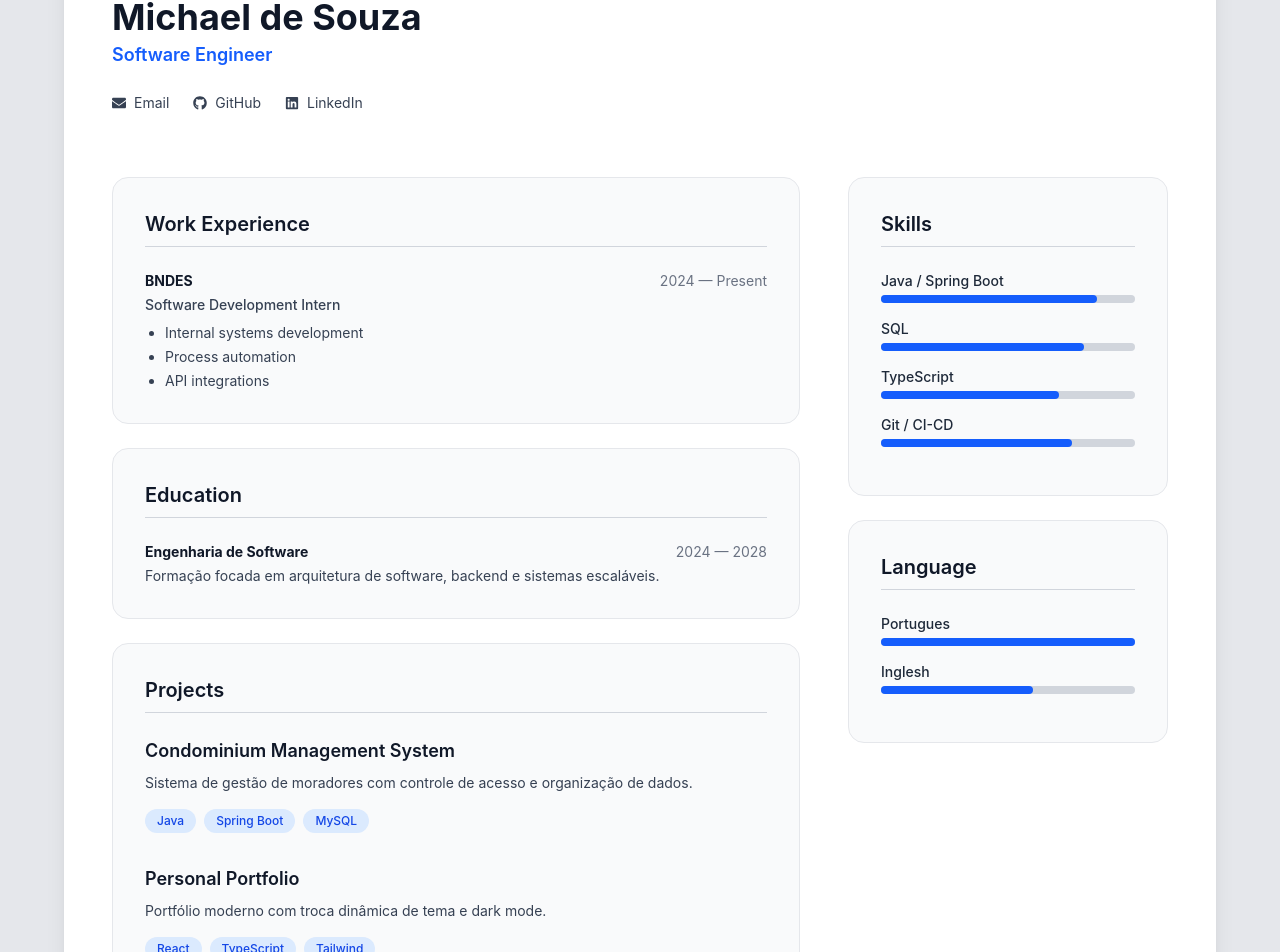
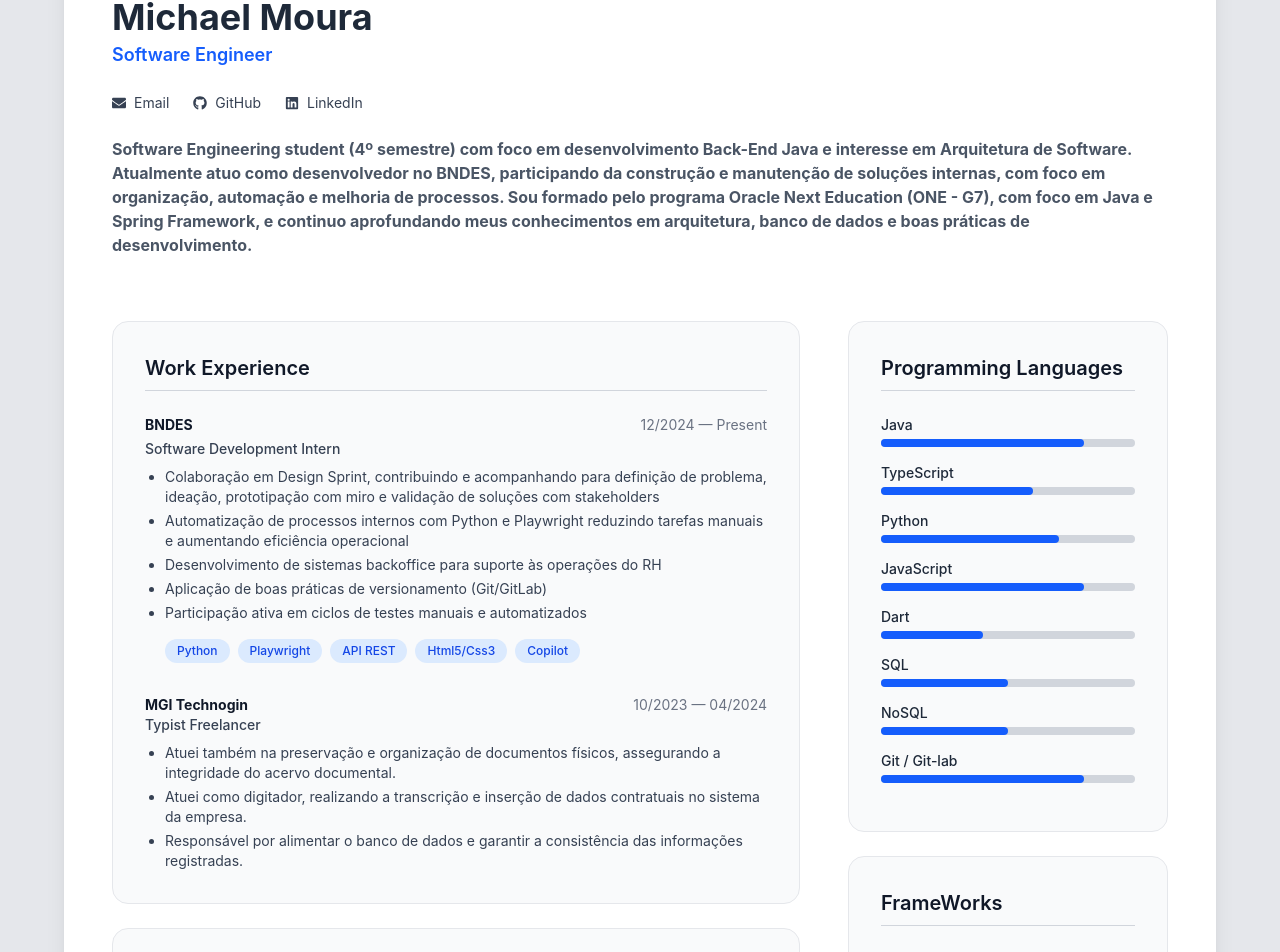
Before and after one commit to Dev-Moura/resume, a React (Vite) app: page / in a window 1280 px wide. Shown: the part 193-1145 px from the top of the page. Built offline with nearby package versions, Linux system fonts and the light colour scheme.

Commit message:
Add more Skills 💄

```diff
--- a/src/App.tsx
+++ b/src/App.tsx
@@ -157,8 +157,8 @@ export default function App() {
 
           {/* Header */}
           <div className="mb-16">
-            <h1 className="text-4xl font-bold text-gray-900 dark:text-white">
-              Michael de Souza
+            <h1 className="text-4xl font-bold text-gray-800 dark:text-white">
+              Michael Moura
             </h1>
 
             <h2 className={`text-lg font-semibold ${colors.primary} mt-1`}>
@@ -166,15 +166,22 @@ export default function App() {
             </h2>
 
             <div className="flex gap-6 mt-6 text-sm text-gray-700 dark:text-gray-300">
-              <a href="#" className="flex items-center gap-2 hover:opacity-70">
+              <a href="malito:michael.moura72@hotmail.com" className="flex items-center gap-2 hover:opacity-70">
                 <FaEnvelope /> Email
               </a>
-              <a href="#" className="flex items-center gap-2 hover:opacity-70">
+              <a href="https://github.com/Dev-Moura" className="flex items-center gap-2 hover:opacity-70">
                 <FaGithub /> GitHub
               </a>
-              <a href="#" className="flex items-center gap-2 hover:opacity-70">
+              <a href="https://www.linkedin.com/in/michael-de-souza/" className="flex items-center gap-2 hover:opacity-70">
                 <FaLinkedin /> LinkedIn
               </a>
+            </div>
+            <div className="mt-6">
+              <span className="text-4 font-bold text-gray-600 dark:text-gray-200">
+                Software Engineering student (4º semestre) com foco em desenvolvimento Back-End Java e interesse em Arquitetura de Software.
+                Atualmente atuo como desenvolvedor no BNDES, participando da construção e manutenção de soluções internas, com foco em organização, automação e melhoria de processos.
+                Sou formado pelo programa Oracle Next Education (ONE - G7), com foco em Java e Spring Framework, e continuo aprofundando meus conhecimentos em arquitetura, banco de dados e boas práticas de desenvolvimento.
+              </span>
             </div>
           </div>
 
@@ -192,7 +199,7 @@ export default function App() {
                     <strong className="text-gray-900 dark:text-white">
                       BNDES
                     </strong>
-                    <span className="text-gray-500">2024 — Present</span>
+                    <span className="text-gray-500">12/2024 — Present</span>
                   </div>
 
                   <p className="text-sm text-gray-700 dark:text-gray-300 font-medium mb-2">
@@ -200,11 +207,40 @@ export default function App() {
                   </p>
 
                   <ul className="list-disc pl-5 text-sm text-gray-700 dark:text-gray-300 space-y-1">
-                    <li>Internal systems development</li>
-                    <li>Process automation</li>
-                    <li>API integrations</li>
+                    <li>Colaboração em Design Sprint, contribuindo e acompanhando para definição de problema, ideação, prototipação com miro e validação de soluções com stakeholders</li>
+                    <li>Automatização de processos internos com Python e Playwright reduzindo tarefas manuais e aumentando eficiência operacional</li>
+                    <li>Desenvolvimento de sistemas backoffice para suporte às operações do RH</li>
+                    <li>Aplicação de boas práticas de versionamento (Git/GitLab)</li>
+                    <li>Participação ativa em ciclos de testes manuais e automatizados</li>
+                    <ProjectCard
+                      title=""
+                      description=""
+                      techs={["Python", "Playwright", "API REST", "Html5/Css3", "Copilot"]}
+                      badgeColor={colors.badge}
+                    />
                   </ul>
                 </div>
+
+
+                <div>
+                  <div className="flex justify-between text-sm mt-6">
+                    <strong className="text-gray-900 dark:text-white">
+                      MGI Technogin
+                    </strong>
+                    <span className="text-gray-500">10/2023 — 04/2024</span>
+                  </div>
+
+                  <p className="text-sm text-gray-700 dark:text-gray-300 font-medium mb-2">
+                    Typist Freelancer
+                  </p>
+
+                  <ul className="list-disc pl-5 text-sm text-gray-700 dark:text-gray-300 space-y-1">
+                    <li>Atuei também na preservação e organização de documentos físicos, assegurando a integridade do acervo documental.</li>
+                    <li>Atuei como digitador, realizando a transcrição e inserção de dados contratuais no sistema da empresa.</li>
+                    <li>Responsável por alimentar o banco de dados e garantir a consistência das informações registradas.</li>
+                  </ul>
+                </div>
+
               </SectionCard>
 
               <SectionCard>
@@ -215,9 +251,9 @@ export default function App() {
                 <div>
                   <div className="flex justify-between text-sm mb-1">
                     <strong className="text-gray-900 dark:text-white">
-                      Engenharia de Software
+                      UNIÁMERICA - Engenharia de Software
                     </strong>
-                    <span className="text-gray-500">2024 — 2028</span>
+                    <span className="text-gray-500">04/2024 - 02/2027</span>
                   </div>
 
                   <p className="text-sm text-gray-700 dark:text-gray-300">
@@ -252,27 +288,35 @@ export default function App() {
             <div>
               <SectionCard>
                 <h3 className="text-xl font-semibold border-b border-gray-300 dark:border-gray-600 pb-2 mb-6 text-gray-900 dark:text-white">
-                  Skills
+                  Programming Languages
                 </h3>
-
-                <SkillBar
-                  name="Java / Spring Boot"
-                  level={85}
-                  color={colors.bar}
-                />
-                <SkillBar name="SQL" level={80} color={colors.bar} />
-                <SkillBar name="TypeScript" level={70} color={colors.bar} />
-                <SkillBar name="Git / CI-CD" level={75} color={colors.bar} />
+                <SkillBar name="Java" level={80} color={colors.bar} />
+                <SkillBar name="TypeScript" level={60} color={colors.bar} />
+                <SkillBar name="Python" level={70} color={colors.bar} />
+                <SkillBar name="JavaScript" level={80} color={colors.bar} />
+                <SkillBar name="Dart" level={40} color={colors.bar} />
+                <SkillBar name="SQL" level={50} color={colors.bar} />
+                <SkillBar name="NoSQL" level={50} color={colors.bar} />
+                <SkillBar name="Git / Git-lab" level={80} color={colors.bar} />
               </SectionCard>
+            <div>
+              <SectionCard>
+                <h3 className="text-xl font-semibold border-b border-gray-300 dark:border-gray-600 pb-2 mb-6 text-gray-900 dark:text-white">
+                  FrameWorks
+                </h3>
+                <SkillBar name="Spring / Spring Boot / hibernate" level={80} color={colors.bar} />
+                <SkillBar name="React.js / Next.js / Nest.js" level={70} color={colors.bar} />
+                <SkillBar name="Flutter" level={40} color={colors.bar} />
+                <SkillBar name="Pandas" level={40} color={colors.bar} />
+              </SectionCard>
+            </div>
             <div>
               <SectionCard>
                 <h3 className="text-xl font-semibold border-b border-gray-300 dark:border-gray-600 pb-2 mb-6 text-gray-900 dark:text-white">
                   Language
                 </h3>
-
-                {/* <SkillBar name="Java / Spring Boot" level={85} color={colors.bar} /> */}
                 <SkillBar name="Portugues" level={100} color={colors.bar} />
-                <SkillBar name="Inglesh" level={60} color={colors.bar} />
+                <SkillBar name="Inglesh" level={50} color={colors.bar} />
               </SectionCard>
             </div>
             </div>
```
